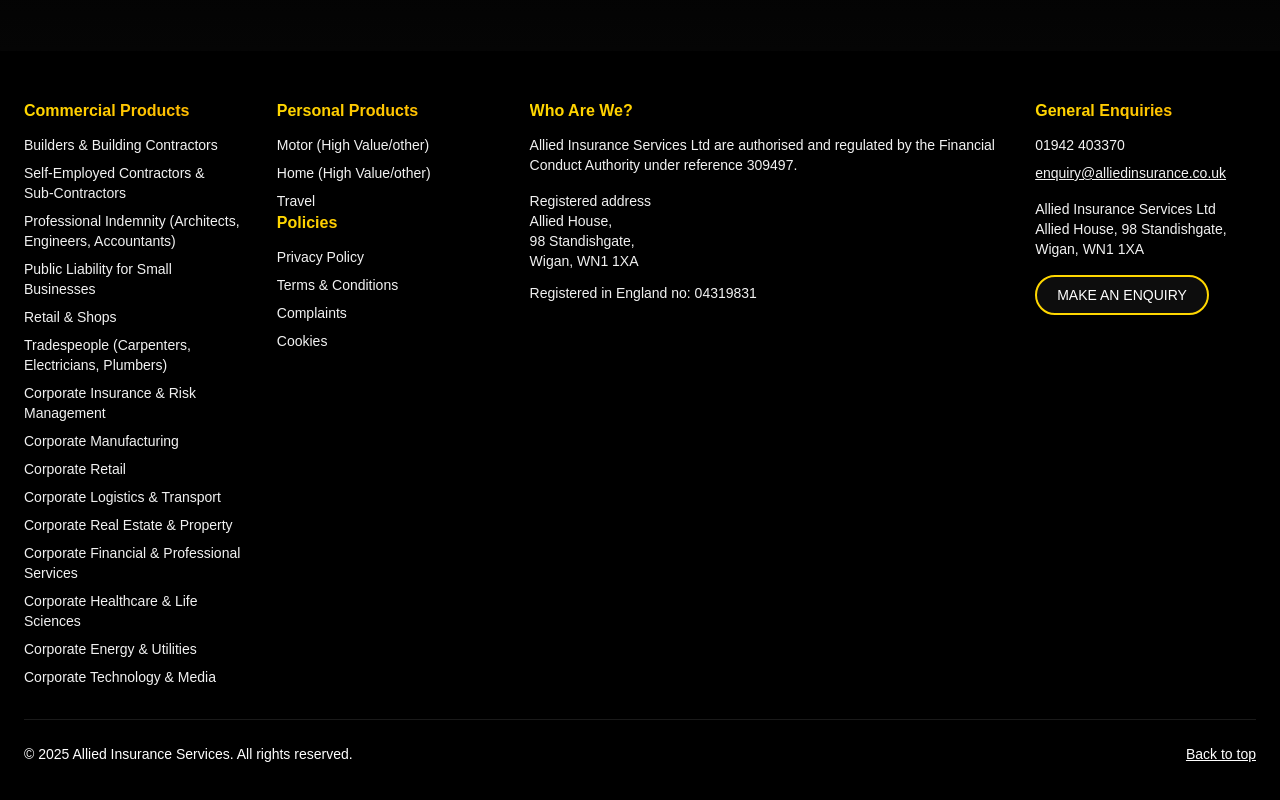
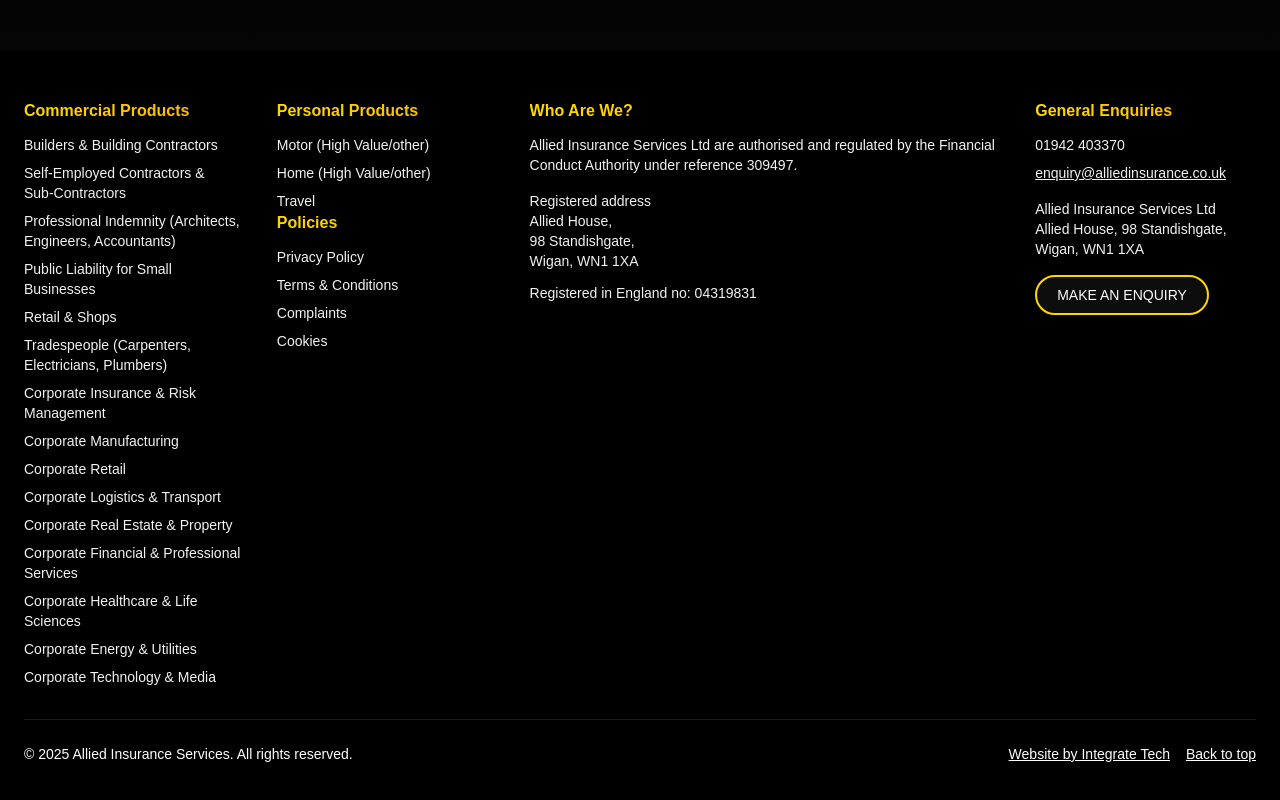
Before and after one commit to jlindl/alliedweb, a Next.js app: page /insurance-services/marine in a window 1280 px wide. Shown: the part 1468-2268 px from the top of the page. Built offline with nearby package versions, Linux system fonts and the light colour scheme.

Commit message:
Footer: add Website by Integrate Tech credit

```diff
--- a/src/components/Footer.tsx
+++ b/src/components/Footer.tsx
@@ -131,6 +131,7 @@
           <div className="flex flex-col md:flex-row justify-between items-center text-sm gap-3">
             <div>&copy; {new Date().getFullYear()} Allied Insurance Services. All rights reserved.</div>
             <div className="flex items-center gap-4">
+              <a href="https://www.integrate-tech.co.uk" target="_blank" rel="noopener" className="underline">Website by Integrate Tech</a>
               <a href="#top" className="underline text-white">Back to top</a>
             </div>
           </div>
```
